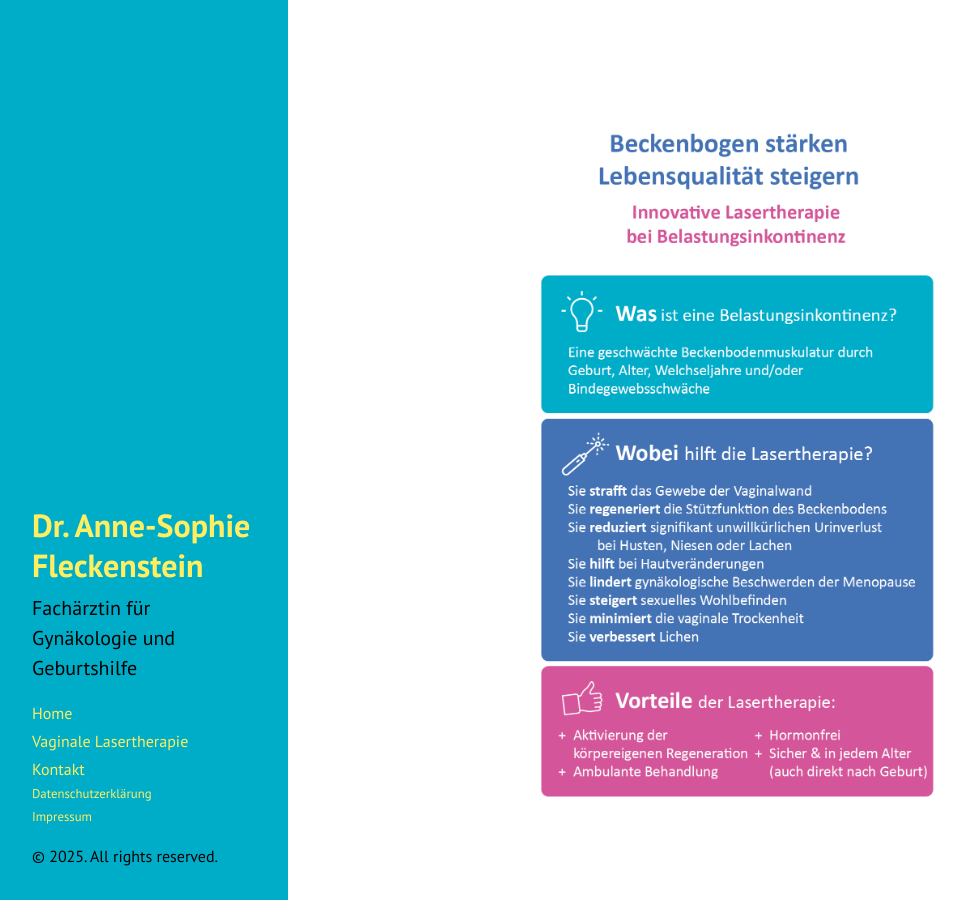
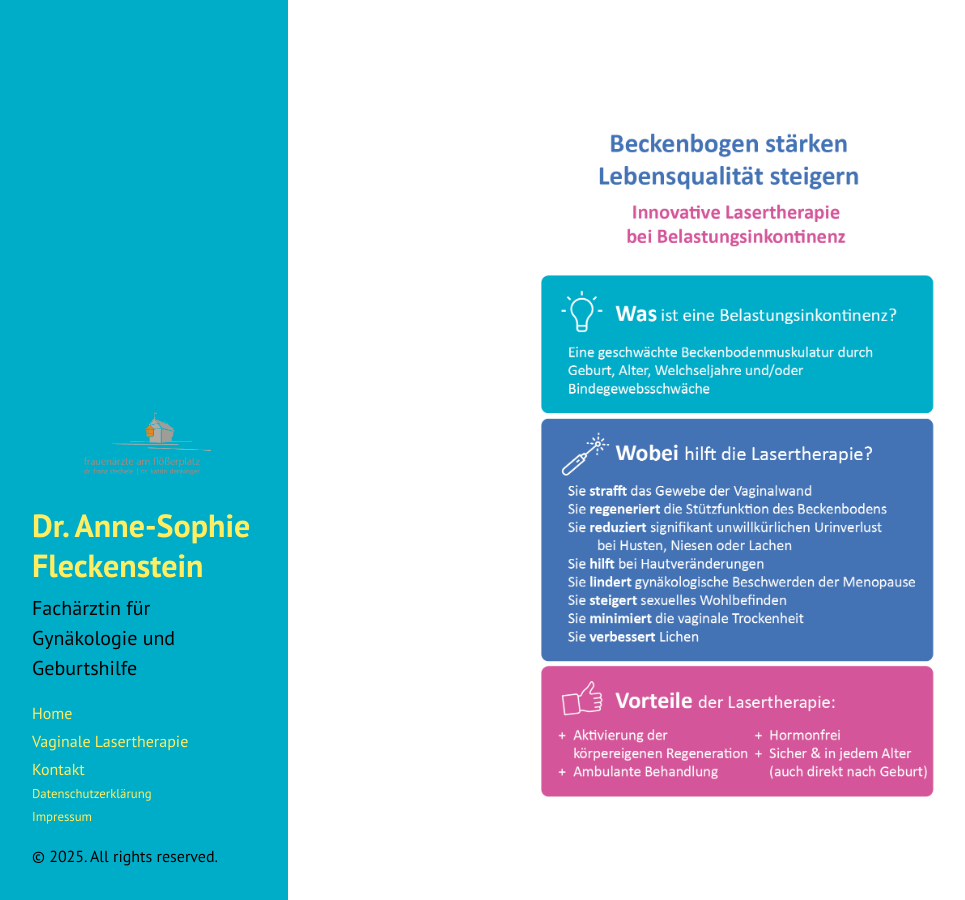
Before and after one commit to JuliaFleckenstein/dr-anne-sophie-fleckenstein, a Jekyll site: the page built from docs/index.md, in a window 1280 px wide and 900 px high. Shown: the whole window, without its empty margins (0-965 px from the left). Built offline with Jekyll 4.4.1, drawn with Linux system fonts in a browser that asks for light colours; Markdown is read by kramdown in place of the engine named in the settings; the list of posts is cut into pages by our own code.

Commit message:
logo sidebar

```diff
--- a/docs/_includes/sidebar.html
+++ b/docs/_includes/sidebar.html
@@ -1,6 +1,7 @@
 <div class="sidebar">
   <div class="container sidebar-sticky">
     <div class="sidebar-about">
+      <img src="{{site.baseurl}}/images/logo_stechele.png" alt="Logo" class="sidebar-logo">
       <h1>
         <a href="{{ '/' | relative_url }}">
           {{ site.title }}
--- a/docs/public/css/custom.css
+++ b/docs/public/css/custom.css
@@ -2,3 +2,9 @@
 .small-nav-item {
   font-size: 0.8em; /* Adjust the size as needed */
 }
+
+.sidebar-logo {
+  display: block;
+  margin: 0 auto 1em;
+  max-width: 150px; /* Adjust the size as needed */
+}
```
Also changed, not shown: docs/images/logo.png (added).
